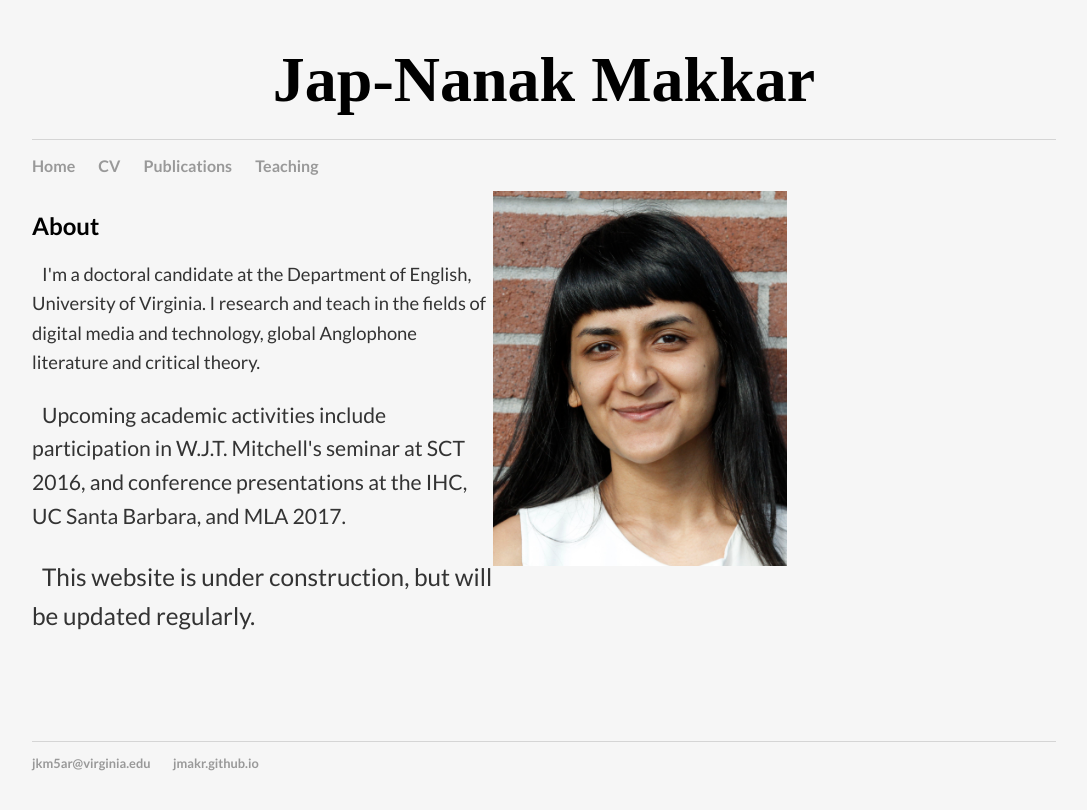
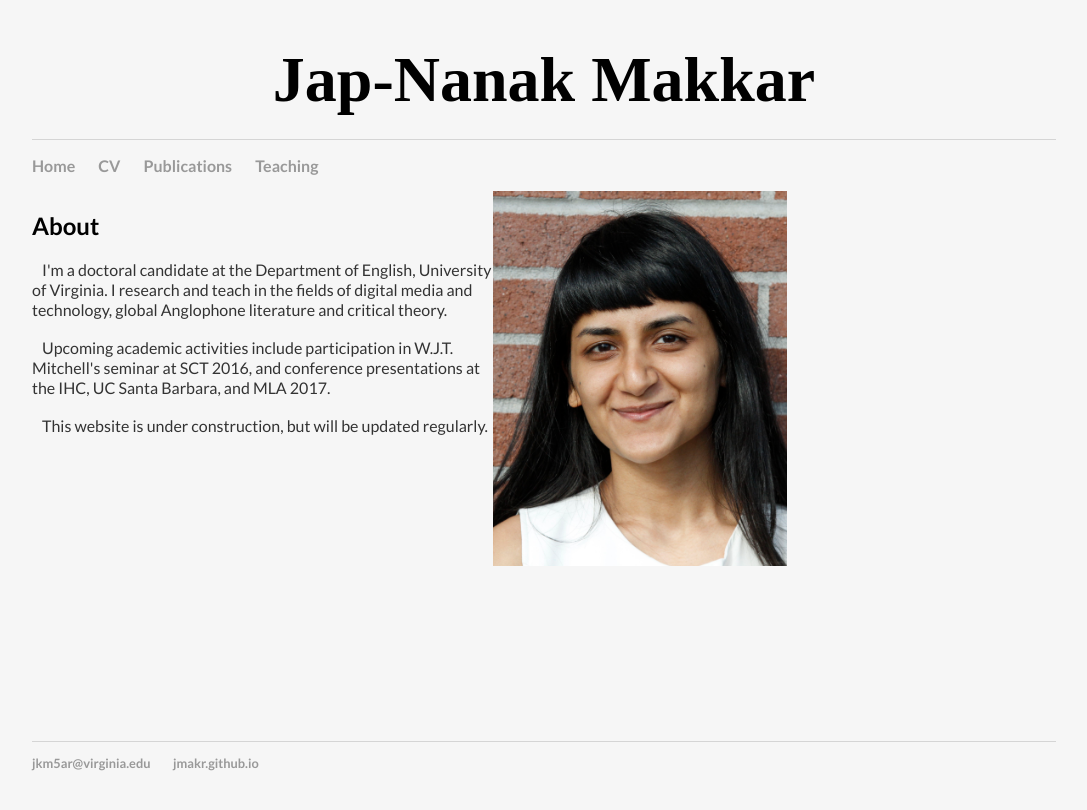
Before and after one commit to jmakr/jmakr.github.io, a Jekyll site: the page built from index.html, in a window 1280 px wide. Shown: the top 810 px of the page, without its empty margins (96-1183 px from the left). Built offline with Jekyll 4.4.1, drawn with Linux system fonts in a browser that asks for light colours.

Commit message:
Update main.css

```diff
--- a/css/main.css
+++ b/css/main.css
@@ -59,8 +59,6 @@ p {
 }
 p2 {
     font-family: "Lato", sans-serif ;
-    font-size: 1.15em;
-    line-height: 1.6em;
     color: #333;
     padding:10px;
 
```
